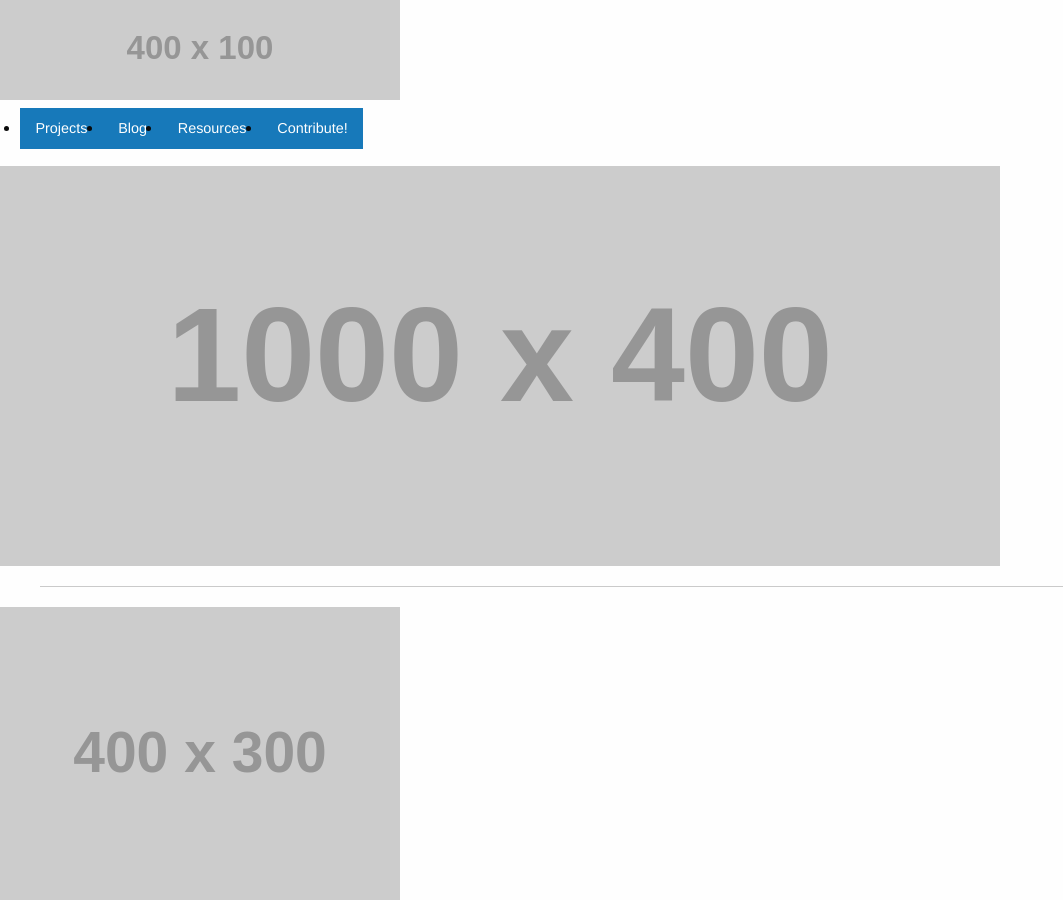
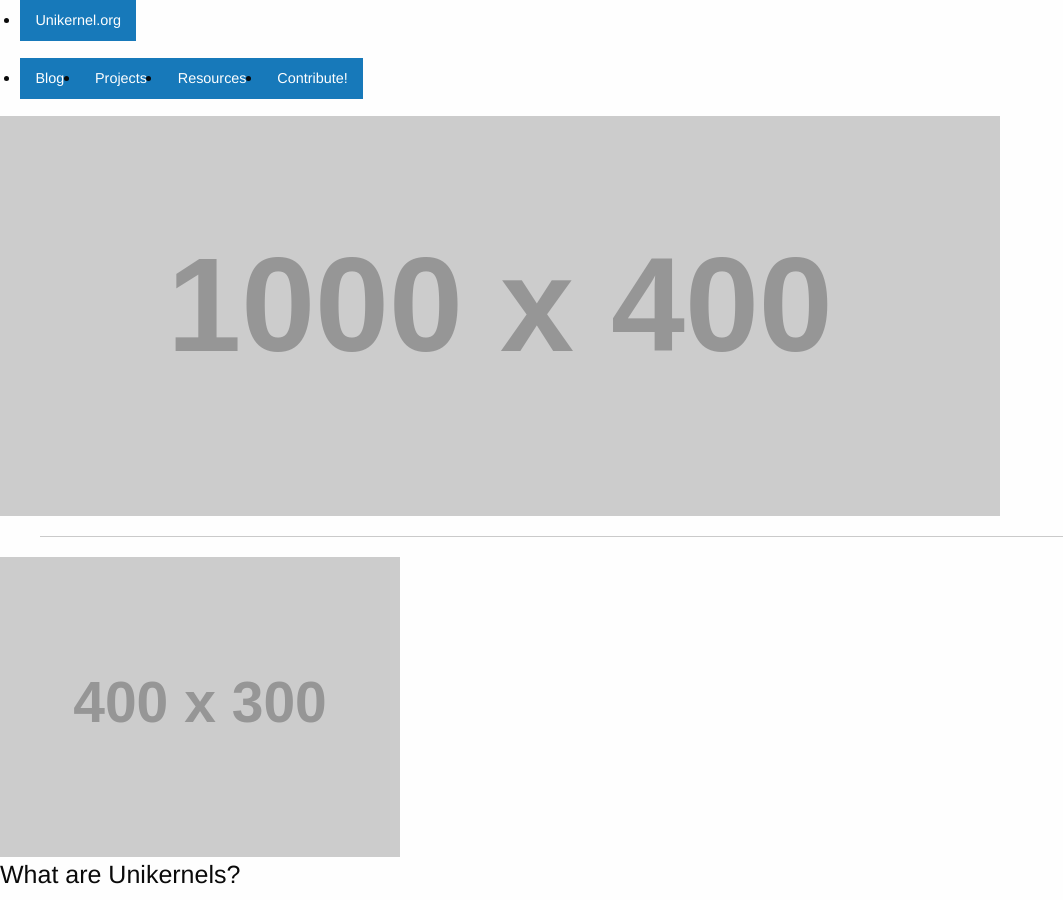
Before and after one commit to Unikernel-Systems/unikernel.org, a Jekyll site: the page built from index.html, in a window 1280 px wide and 900 px high. Shown: the whole window, without its empty margins (0-1063 px from the left). Built offline with Jekyll 4.4.1, drawn with Linux system fonts in a browser that asks for light colours; nearby versions of some CDN libraries; library files that are not in the unit come from our copies.

```diff
--- a/_includes/themes/zurb-553/default.html
+++ b/_includes/themes/zurb-553/default.html
@@ -40,13 +40,19 @@
     <!-- NAVIGATION -->
     <div class="row">
       <div class="large-3 columns">
-        <a href="{{BASE_PATH}}/"><h1><img src="http://placehold.it/400x100&text=Logo"></h1></a>
+        <!-- <a href="{{BASE_PATH}}/"><h1><img src="{{BASE_PATH}}/images/logo-temp.png"></h1></a> -->
+        <!-- TEMPORARY NAV UNTIL LOGO ARRIVES -->
+        <div class="nav-bar left">
+         <ul class="button-group">
+           <li><a href="{{BASE_PATH}}/" class="button">Unikernel.org</a></li>
+          </ul>
+        </div>
       </div>
       <div class="large-9 columns">
         <div class="nav-bar right">
          <ul class="button-group">
+           <li><a href="{{BASE_PATH}}/blog" class="button">Blog</a></li>
            <li><a href="{{BASE_PATH}}/projects" class="button">Projects</a></li>
-           <li><a href="{{BASE_PATH}}/blog" class="button">Blog</a></li>
            <li><a href="{{BASE_PATH}}/resources" class="button">Resources</a></li>
            <li><a href="#" class="button">Contribute!</a></li>
           </ul>
@@ -65,8 +71,8 @@
           </div>
           <div class="large-6 columns">
             <ul class="inline-list right">
+              <li><a href="{{BASE_PATH}}/blog">Blog</a></li>
               <li><a href="{{BASE_PATH}}/projects">Projects</a></li>
-              <li><a href="{{BASE_PATH}}/blog">Blog</a></li>
               <li><a href="{{BASE_PATH}}/resources">Resources</a></li>
               <li><a href="#">Contribute!</a></li>
             </ul>
```
